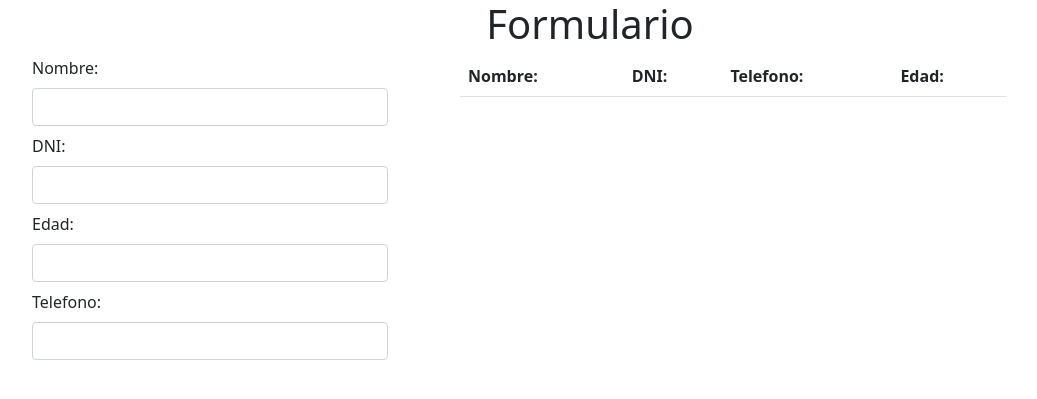
After one commit to Nicogamerman/PHP-practicas, a PHP site: page /formulario_practica.php in a window 1280 px wide. The commit adds this page. Shown: the top 399 px of the page, without its empty margins (50-1087 px from the left). Run offline with PHP 8.4, Linux system fonts and the light colour scheme; lists and menus that the app fills with data are empty.

Commit message:
actualizacion

```diff
--- /dev/null
+++ b/formulario_practica.php
@@ -0,0 +1,52 @@
+<!DOCTYPE html>
+<html lang="es">
+
+<head>
+    <meta charset="UTF-8">
+    <meta http-equiv="X-UA-Compatible" content="IE=edge">
+    <meta name="viewport" content="width=device-width, initial-scale=1.0">
+    <link href="https://cdn.jsdelivr.net/npm/bootstrap@5.1.3/dist/css/bootstrap.min.css" rel="stylesheet" integrity="sha384-1BmE4kWBq78iYhFldvKuhfTAU6auU8tT94WrHftjDbrCEXSU1oBoqyl2QvZ6jIW3" crossorigin="anonymous">
+    <title>Practica formulario</title>
+</head>
+
+<body>
+    <main class="container">
+        <div class="row text-center">
+            <h1>Formulario</h1>
+        </div>
+        <div class="row">
+            <div class="col-4">
+                <form action="" method="POST" class="form">
+
+                    <label for="txtNombre">Nombre:</label>
+                    <input type="text" name="txtNombre" class="form-control my-2">
+
+                    <label for="txtDni">DNI:</label>
+                    <input type="text" name="txtDni" class="form-control my-2">
+
+                    <label for="txtEdad">Edad:</label>
+                    <input type="text" name="txtEdad" class="form-control my-2">
+
+                    <label for="txtTelefono">Telefono:</label>
+                    <input type="text" name="txtTelefono" class="form-control my-2">
+
+                </form>
+            </div>
+            <div class="col-6 ms-5">
+                <table class="table table-hover">
+                    <thead>
+                        <th>Nombre:</th>
+                        <th>DNI:</th>
+                        <th>Telefono:</th>
+                        <th>Edad:</th>
+                    </thead>
+                    <tbody>
+
+                    </tbody>
+                </table>
+            </div>
+    </main>
+
+</body>
+
+</html>
```
Also changed, not shown: clientes_session.php (+50 -6 lines).
